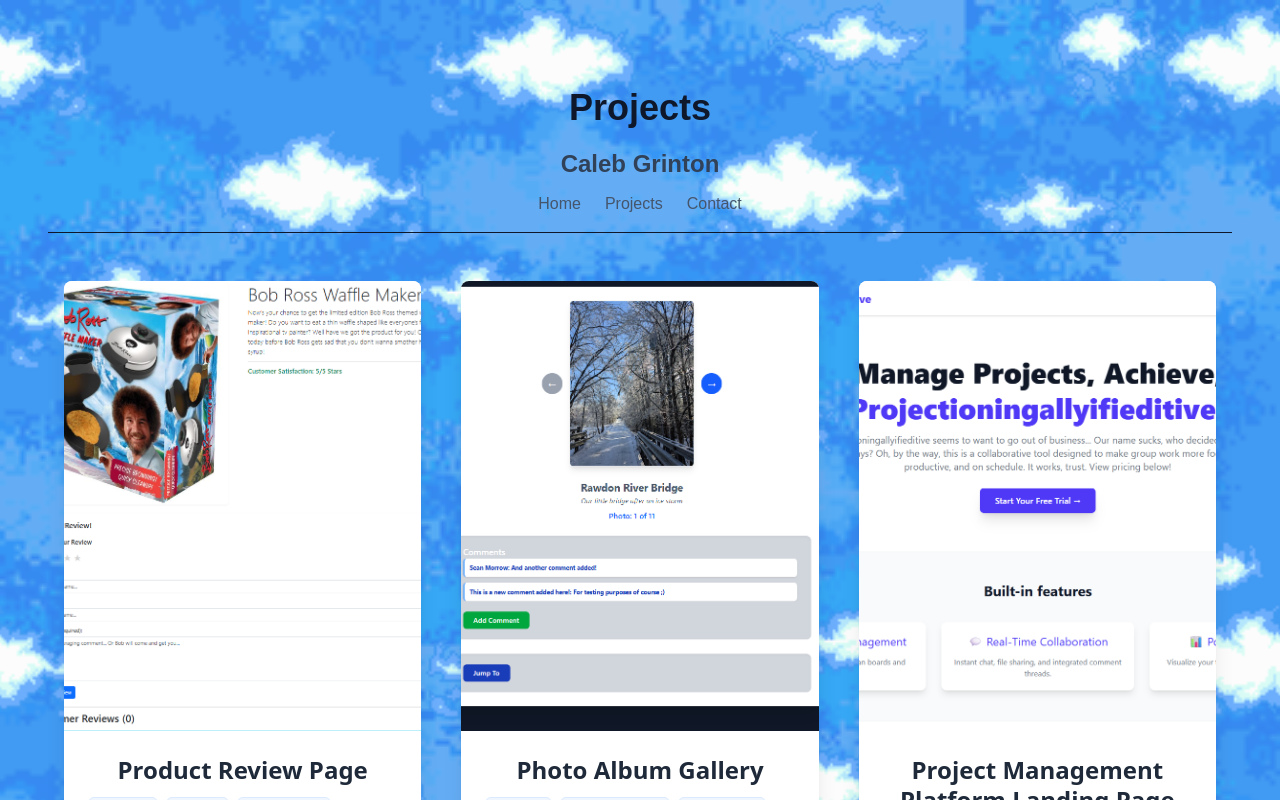
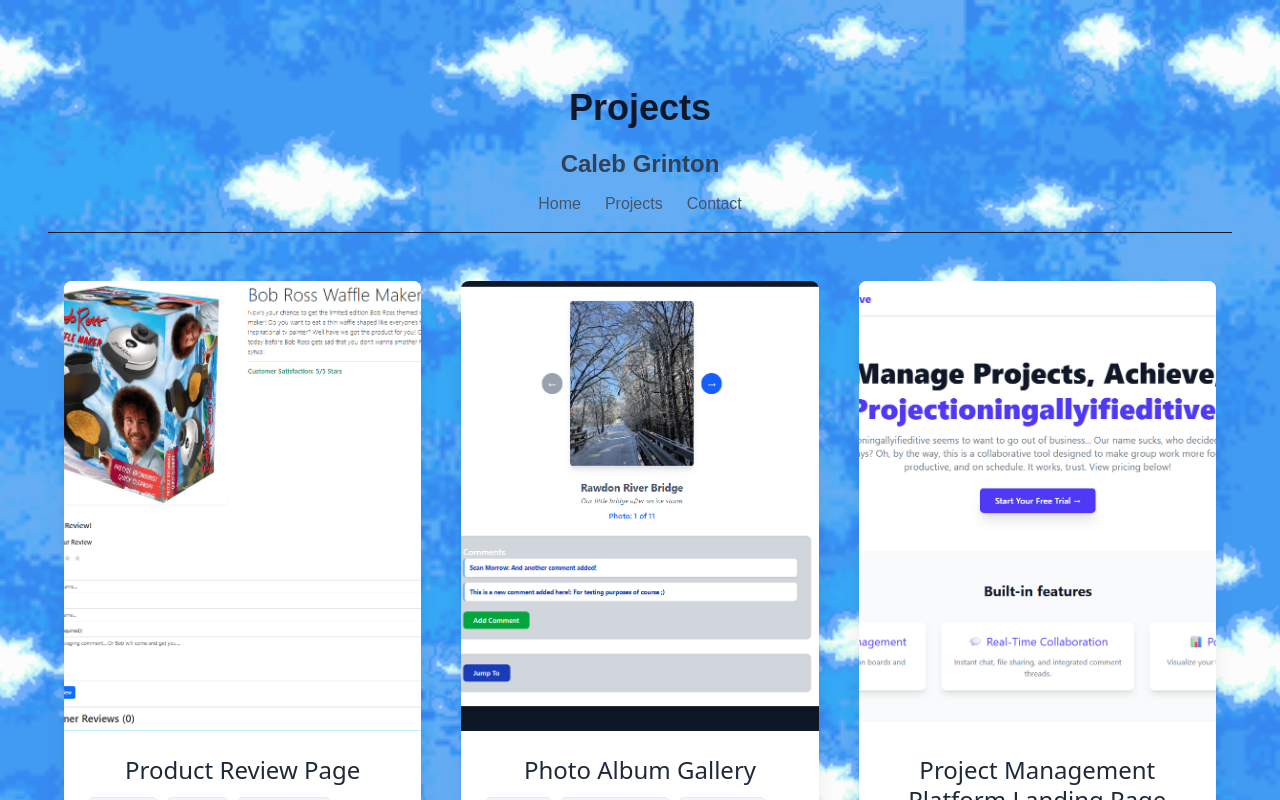
Before and after one commit to cjgrinton/Portfolio, a Next.js app: page /projects in a window 1280 px wide. Shown: the top 800 px of the page. Built offline with nearby package versions, Linux system fonts and the light colour scheme; a web font is replaced by a local one.

Commit message:
fix background scroll on modal. add minor UI fixes

```diff
--- a/src/app/contact/page.tsx
+++ b/src/app/contact/page.tsx
@@ -89,7 +89,7 @@ export default function Contact() {
             <div className="w-full max-w-[800px] flex-grow flex flex-col items-center gap-2 mb-12 mt-10">
 
                 <div className="flex flex-col items-center text-center">
-                    <div className="font-custom font-semibold text-4xl text-slate-900 mb-5" >
+                    <div className="font-custom font-semibold text-4xl/15 text-slate-900 mb-5" >
                         Contact Me
                     </div>
                     <div className="font-custom font-semibold text-2xl text-slate-700 mb-2" >
--- a/src/app/page.tsx
+++ b/src/app/page.tsx
@@ -13,7 +13,7 @@ export default function Home() {
 
         <div className="flex flex-col items-center text-center">
 
-          <h1 className="font-semibold text-4xl text-slate-900 mb-5" >
+          <h1 className="font-semibold text-4xl/15 text-slate-900 mb-5" >
             Caleb Grinton
           </h1>
           <h2 className="font-semibold text-2xl text-slate-700 mb-2 tracking-wide" >
--- a/src/components/ImageGallery.tsx
+++ b/src/components/ImageGallery.tsx
@@ -13,11 +13,11 @@ export const ImageGallery: React.FC<ImageGalleryProps> = ({ onSelectImage }) =>
                 <div key={image.id} className="group cursor-pointer bg-white rounded-lg shadow-xl overflow-hidden transition-all duration-300 hover:-translate-y-2  hover:shadow-2xl hover:ring-4 hover:ring-blue-500/30" onClick={() => onSelectImage(image)}>
 
                     <div className="relative h-64 md:h-80 lg:h-[450px] overflow-hidden">
-                        <img src={image.urls[0]} alt={image.alt} className=" w-full h-full object-cover object-top transition duration-500 group-hover:opacity-105" />
+                        <img src={image.urls[0]} alt={image.alt} className="w-full h-full object-cover object-top transition duration-500 group-hover:opacity-105" />
                     </div>
 
                     <div className="p-6">
-                        <h3 className="text-xl md:text-2xl font-bold text-gray-800 leading-tight line-clamp-2">
+                        <h3 className="capitalize text-md md:text-2xl font-medium text-gray-800 leading-tight line-clamp-2">
                             {image.alt}
                         </h3>
 
--- a/src/components/ImageModal.tsx
+++ b/src/components/ImageModal.tsx
@@ -20,10 +20,12 @@ export const ImageModal: React.FC<ImageModalProps> = ({ image, onClose }) => {
         // attach the event listener when the modal is open
         if (image) {
             document.addEventListener('keydown', handleESC);
+            document.body.style.overflow = 'hidden';
         }
 
         return () => {
             document.removeEventListener('keydown', handleESC);
+            document.body.style.overflow = 'unset';
         };
     }, [image, onClose]);
 
@@ -63,8 +65,11 @@ export const ImageModal: React.FC<ImageModalProps> = ({ image, onClose }) => {
                         <p className="text-gray-700 text-xl leading-relaxed whitespace-pre-line">{image.description}</p>
                     </div>
 
-                    <div className="pt-2 text-gray-800 text-lg hover:underline">
-                        <a href={image.link}>Go To Site</a>
+                    {/* link to site or github */}
+                    <div className="p-5 bg-white border-t border-gray-300">
+                        <div className="pt-2 pb-2 text-gray-800 text-lg hover:underline">
+                            <a href={image.link} target="_blank" >Go There:</a>
+                        </div>
                     </div>
                 </div>
 
--- a/src/components/data.model.ts
+++ b/src/components/data.model.ts
@@ -12,27 +12,27 @@ export const galleryImages: Image[] = [
     {
         id: 1,
         urls: ['/images/BobRossWaffleMaker.png'],
-        alt: 'Product Review Page',
+        alt: 'product review page',
         description: "A Product review site made in asp.net. The page displays a product, it's description, and the customer satisfaction level. At the bottom is a selectable dropdown menu to leave a review on the product by giving your name, comment, and 1 to 5 star review. When the review is uploaded it can be viewed along with any other submitted comments below.",
-        tools: "Tools: ASP.NET, Bootstrap, MySQL",
+        tools: "tools: asp.net, bootstrap, mysql",
         tags: ['ASP.NET', 'MySQL', 'Bootstrap'],
         link: ""
     },
     {
         id: 2,
         urls: ['/images/PhotoAlbum.png'],
-        alt: 'Photo Album Gallery',
+        alt: 'photo album gallery',
         description: 'A photo album application made using next.js, where you can move between a set number of photographs and leave comments. The web app accomodates for the dirtectional arrow keys for moving between photos, and a handy "jump-to" bar at the bottom makes it so you can click on any specific image to go there via the index of the photo.',
-        tools: "Tools: NextJS, Tailwind CSS, API Integration, MongoDB",
+        tools: "tools: next.js, tailwind css, api integration, mongodb",
         tags: ['Next.JS', 'Tailwind CSS', 'MongoDB', 'API Integration'],
         link: ""
     },
     {
         id: 3,
         urls: ['/images/Projectioningallyifieditive.png', '/images/Projection...page2.png', '/images/Projection...page3.png'],
-        alt: 'Project Management Platform Landing Page',
+        alt: 'project management platform landing page',
         description: 'A single-page project management platform product landing page. While this is only the front end, it is meant to display what the features, prices, and sign-up area would be like if actually implemented as a working landing page for a project management platform.',
-        tools: "Tools: Next.js, Tailwind CSS",
+        tools: "tools: next.js, tailwind css",
         tags: ['Next.JS', 'Tailwind CSS'],
         link: "https://projectioningallyifieditive.vercel.app/"
     },
--- a/tsconfig.json
+++ b/tsconfig.json
@@ -15,7 +15,7 @@
     "moduleResolution": "bundler",
     "resolveJsonModule": true,
     "isolatedModules": true,
-    "jsx": "preserve",
+    "jsx": "react-jsx",
     "incremental": true,
     "plugins": [
       {
```
